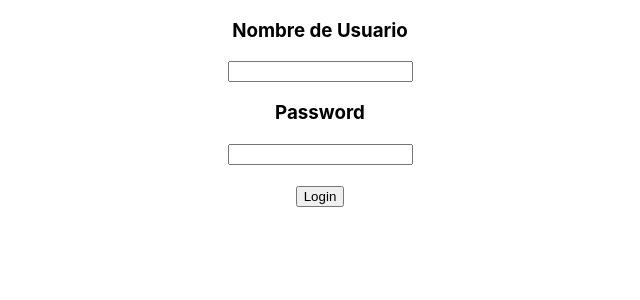
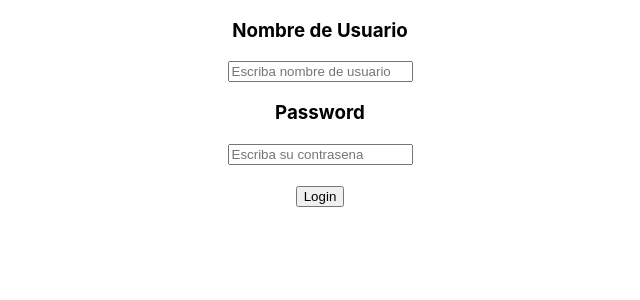
Before and after one commit to yurisaraviad/login-react, a React (Create React App) app: page / in a window 1280 px wide. Shown: the top 300 px of the page, without its empty margins (320-960 px from the left). Built offline with nearby package versions, Linux system fonts and the light colour scheme.

Commit message:
creado estructura html 2

```diff
--- a/src/App.js
+++ b/src/App.js
@@ -13,11 +13,11 @@ function App() {
 
 
       <h3>Nombre de Usuario</h3>
-      <input type="text" />
+      <input type="text" placeholder="Escriba nombre de usuario"/>
 
 
       <h3>Password</h3>
-      <input type="text" />
+      <input type="text" placeholder="Escriba su contrasena"/>
       <br/>
       <br/>
 
```
